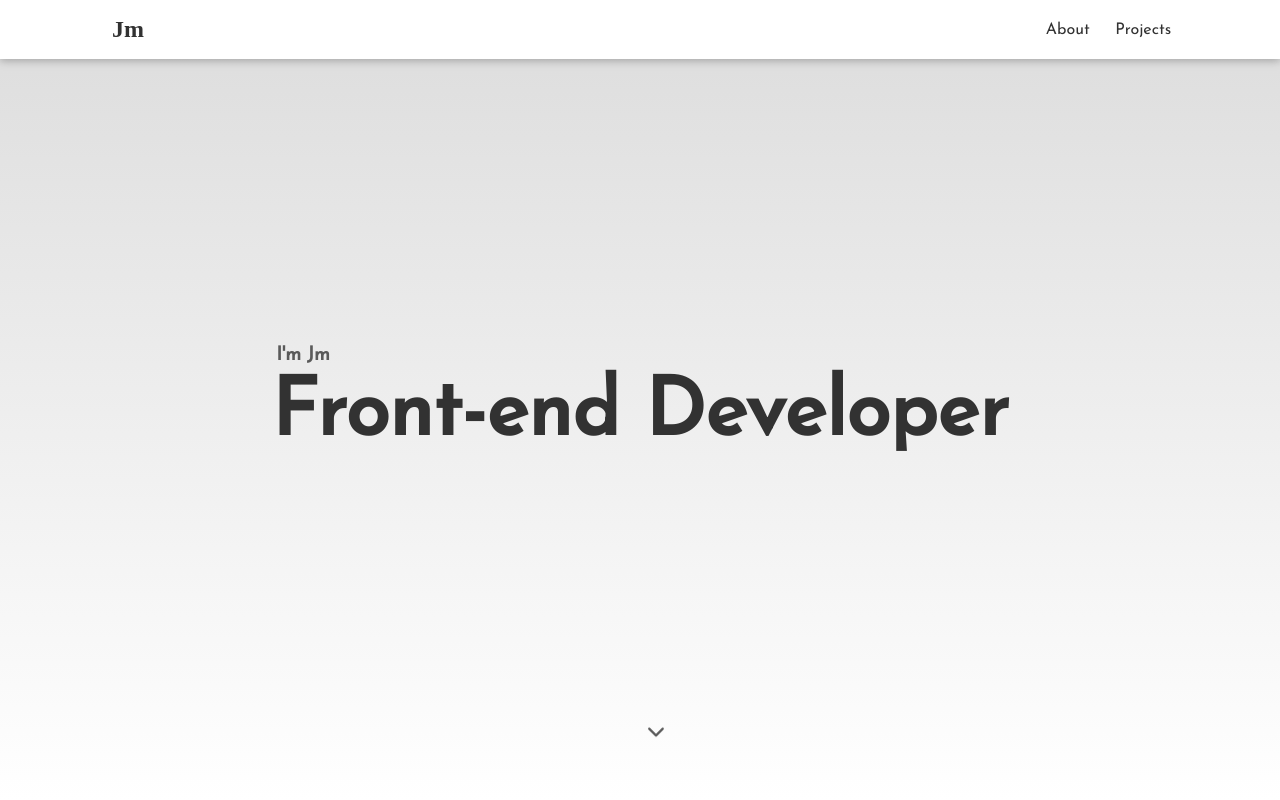
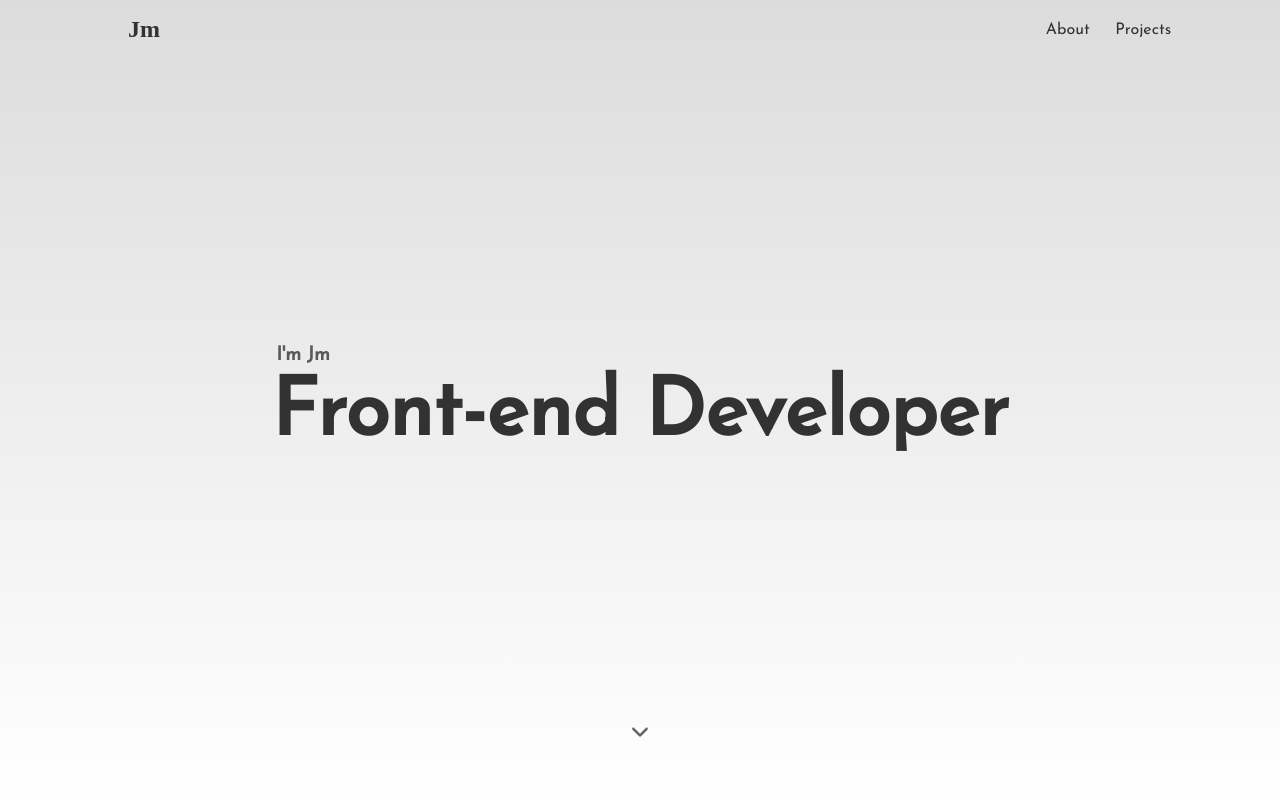
Before and after one commit to JmarkMunda/jm_portfolio, a React (Create React App) app: page / in a window 1280 px wide. Shown: the top 800 px of the page. Built offline with nearby package versions, Linux system fonts and the light colour scheme; a web font is replaced by a local one.

Commit message:
fix navbar

```diff
--- a/src/components/Navbar/Navbar.css
+++ b/src/components/Navbar/Navbar.css
@@ -3,16 +3,20 @@ nav {
     top: 0;
     left: 0;
     width: 100%;
-    background-color: #fff;
-    box-shadow: 0 2px 8px rgb(165, 165, 165);
+    background-color: transparent;
     z-index: 10;
+
+}
+
+.nav-active {
+    background: linear-gradient(rgb(220, 220, 220), rgba(255, 255, 255, 0.2));
 }
 
 .nav-header {
     display: flex;
     justify-content: space-between;
     align-items: center;
-    padding: 1rem;
+    padding: 1rem 2rem;
 }
 
 .menu-btn {
@@ -39,7 +43,7 @@ nav {
     display: flex;
     justify-content: center;
     align-items: center;
-    background: var(--clr-gradient-background);
+    background: rgba(220, 220, 220, 0.2);
 }
 
 .nav-links ul {
@@ -49,7 +53,6 @@ nav {
 .links{
     padding: 0.8rem;
 }
-
 
 @media screen and (min-width: 800px) {
     nav {
--- a/src/components/Navbar/Navbar.jsx
+++ b/src/components/Navbar/Navbar.jsx
@@ -5,9 +5,20 @@ import { useState, useEffect, useRef } from "react";
 
 const Navbar = () => {
   const [toggleMenu, setToggleMenu] = useState(false);
+  const [isNavActive, setIsNavActive] = useState(false);
 
   const linksContainerRef = useRef(null);
   const linkRef = useRef(null);
+
+  useEffect(() => {
+    window.addEventListener("scroll", () => {
+      if (window.scrollY > 0) {
+        setIsNavActive(true);
+      } else {
+        setIsNavActive(false);
+      }
+    });
+  }, []);
 
   useEffect(() => {
     const linksHeight = linkRef.current.getBoundingClientRect().height;
@@ -20,7 +31,7 @@ const Navbar = () => {
   }, [toggleMenu]);
 
   return (
-    <nav>
+    <nav className={isNavActive ? "nav-active" : ""}>
       <div className="nav-header">
         <header className="logo">
           <a href="#home">Jm</a>
--- a/src/pages/Home/Home.css
+++ b/src/pages/Home/Home.css
@@ -19,9 +19,11 @@
 
 /* ARROW BUTTON ================= */
 .arrow-btn {
+    width: 100%;
+    text-align: center;
     position: absolute;
     bottom: 2rem;
-    left: 50%;
+    left: 0;
     animation: 2s movingBtn infinite;
 }
 .arrow-btn button {
@@ -29,13 +31,13 @@
     font-size: 1.5rem;
     border: none;
     background-color: transparent;
-    /* border-radius: 10px;
-    border: 1px solid var(--clr-primary-gray-3); */
 }
+
 .arrow-btn button:hover {
     cursor: pointer;
     transform: scale(1.2);
 }
+
 @keyframes movingBtn {
     0%{
         transform: translateY(-24px);
```
